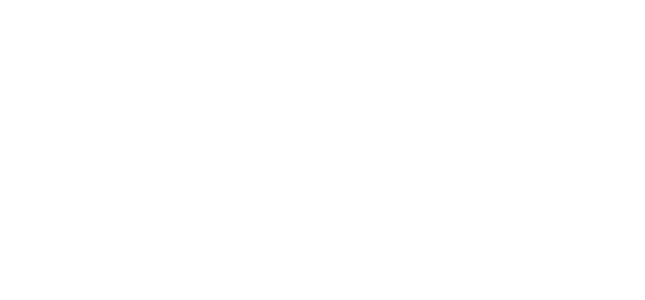
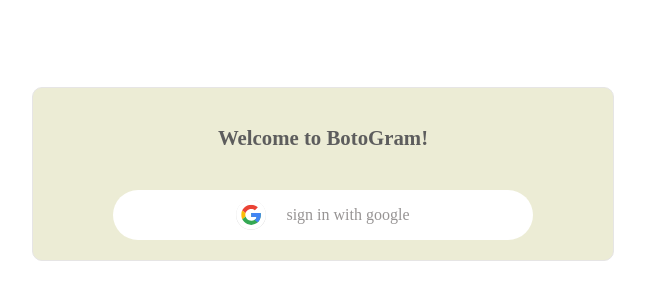
Before and after one commit to Fateme-Hashemi/OnlineChat, a React (Create React App) app: page / in a window 1280 px wide. Shown: the part 234-534 px from the top of the page, without its empty margins (317-962 px from the left). Built offline with nearby package versions, Linux system fonts and the light colour scheme.

Commit message:
Login component added and styles completed

```diff
--- a/package.json
+++ b/package.json
@@ -7,8 +7,10 @@
     "@testing-library/react": "^13.4.0",
     "@testing-library/user-event": "^13.5.0",
     "axios": "^1.4.0",
+    "firebase": "^8.7.1",
     "query-string": "^8.1.0",
     "react": "^18.2.0",
+    "react-chat-engine": "^1.11.28",
     "react-dom": "^18.2.0",
     "react-icons": "^4.9.0",
     "react-router-dom": "^5.2.0",
--- a/src/App.js
+++ b/src/App.js
@@ -1,18 +1,16 @@
 import React, { Component } from 'react';
-import { Route , Switch , Link, Redirect } from 'react-router-dom';
-
-class App extends Component {
+import { Route , Switch } from 'react-router-dom';
+import Login from './components/Login';
 
 
-
-    render() {
-        return (
-            <div>
-
-
-            </div>
-        );
-    }
-}
+const App = () => {
+    return (
+        <div>
+            <Switch>
+                <Route path="/"  component={Login} />
+            </Switch>
+        </div>
+    );
+};
 
 export default App;
--- /dev/null
+++ b/src/components/Login.js
@@ -0,0 +1,21 @@
+import React from 'react';
+import styles from "./Login.module.css";
+import google from "../assets/google.svg";
+
+
+const Login = () => {
+    return (
+        <div className={styles.loginPage}>
+           <div className={styles.loginCard}>
+                <h2> Welcome to BotoGram!</h2>
+                <div className={styles.button}>
+                 <img src={google} alt='google' /> sign in with google
+            </div>
+            </div>
+
+
+        </div>
+    );
+};
+
+export default Login;
--- /dev/null
+++ b/src/components/Login.module.css
@@ -0,0 +1,48 @@
+.loginPage {
+  background-color: white;
+  height: 100vh;
+  display: flex;
+  justify-content: center;
+  align-items: center;
+
+}
+
+.loginCard {
+  border: 1px solid rgb(230, 229, 229);
+  background-color: #ececd5;
+  padding: 20px 80px;
+  border-radius: 10px;
+  display: flex;
+  justify-content: center;
+  align-items: center;
+  flex-direction: column;
+}
+
+.loginCard h2 {
+  color: rgb(93, 93, 93);
+  font-size: 1.3rem;
+  margin-bottom: 40px;
+}
+
+.button {
+  display: flex;
+  justify-content: center;
+  align-items: center;
+  background: #ffff;
+  padding: 10px;
+  width: 400px;
+  margin: 0 auto;
+  color: #979494;
+  border-radius: 25px;
+  cursor: pointer;
+  transition: all 0.2s ease;
+}
+
+.button:hover {
+  background: #07713e;
+}
+
+.button img {
+  width: 30px;
+  margin-right: 20px;
+}
--- /dev/null
+++ b/src/index.module.css
@@ -0,0 +1,4 @@
+* {
+    margin: 0;
+    padding: 0;
+}
```
Also changed, not shown: src/assets/google.svg (added), 1 other file (tests, documents, lock files or other folders).
